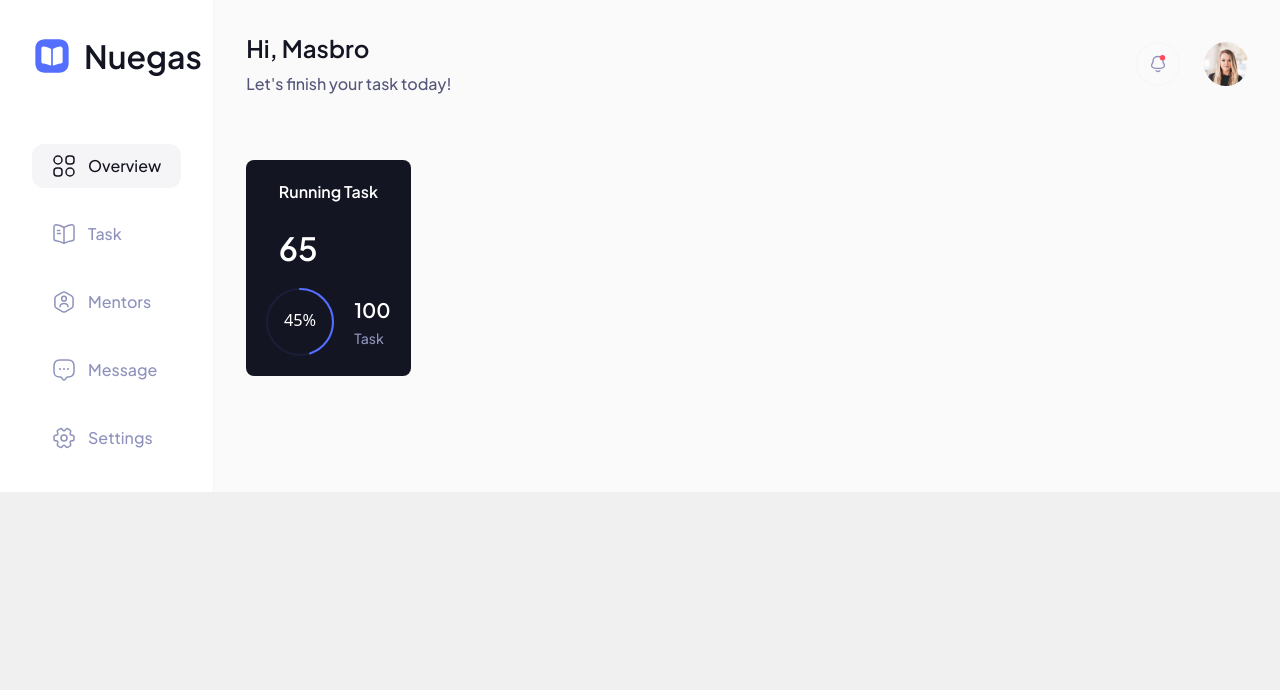
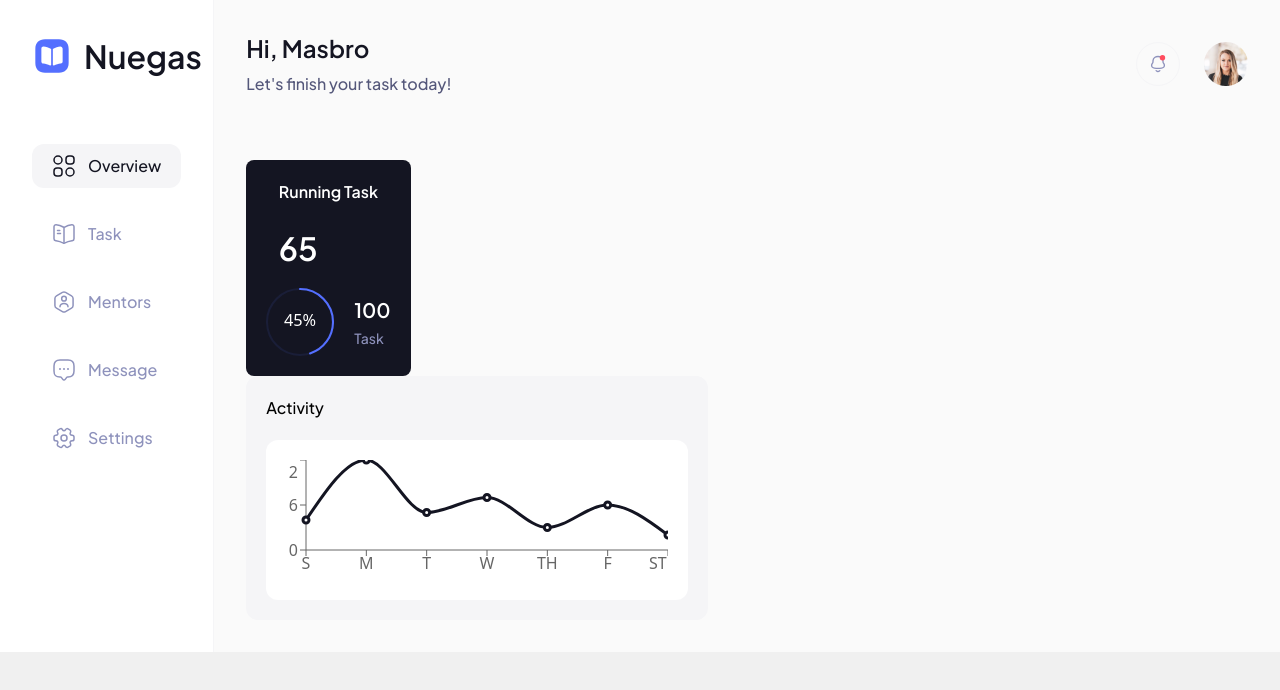
Before and after one commit to pujiragil/nuegas, a React (Vite) app: page / in a window 1280 px wide. Shown: the top 690 px of the page. Built offline with nearby package versions, Linux system fonts and the light colour scheme.

Commit message:
applied chart component

```diff
--- a/src/pages/overview.tsx
+++ b/src/pages/overview.tsx
@@ -1,4 +1,5 @@
 import { ReactElement } from "react";
+import Chart from "../components/Chart";
 import ProfileLayout from "../components/Layouts/ProfileLayout";
 import ProgressBar from "../components/Progress";
 import "../components/Progress/progressStyle.css";
@@ -15,6 +16,7 @@ const Dashboard = (): ReactElement => {
       <div className="px-6 py-8 bg-primary-100 md:bg-primary-200 md:p-8">
         {/* ProgressBar Component */}
         <ProgressBar />
+        <Chart />
       </div>
     </>
   );
```
